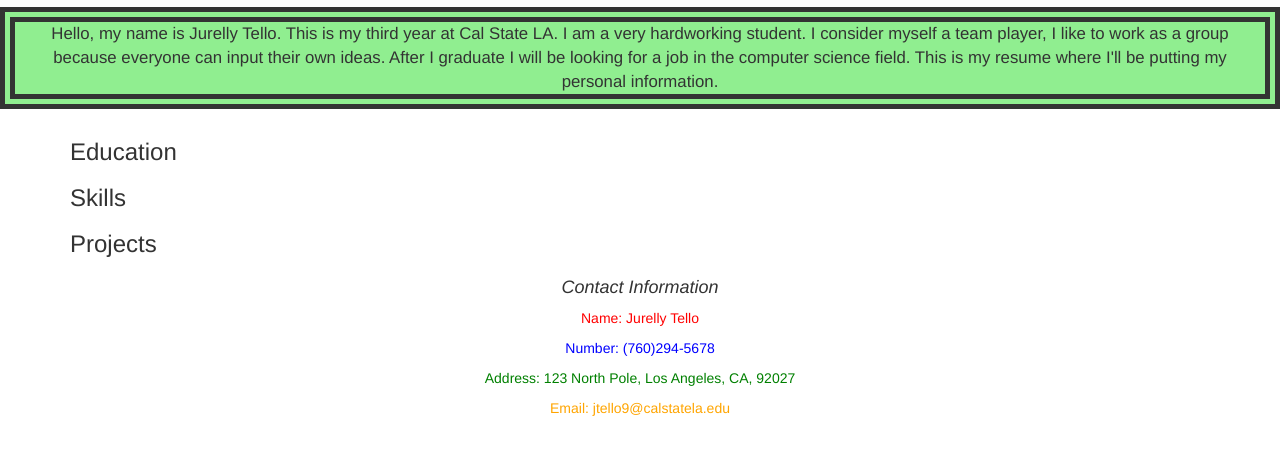
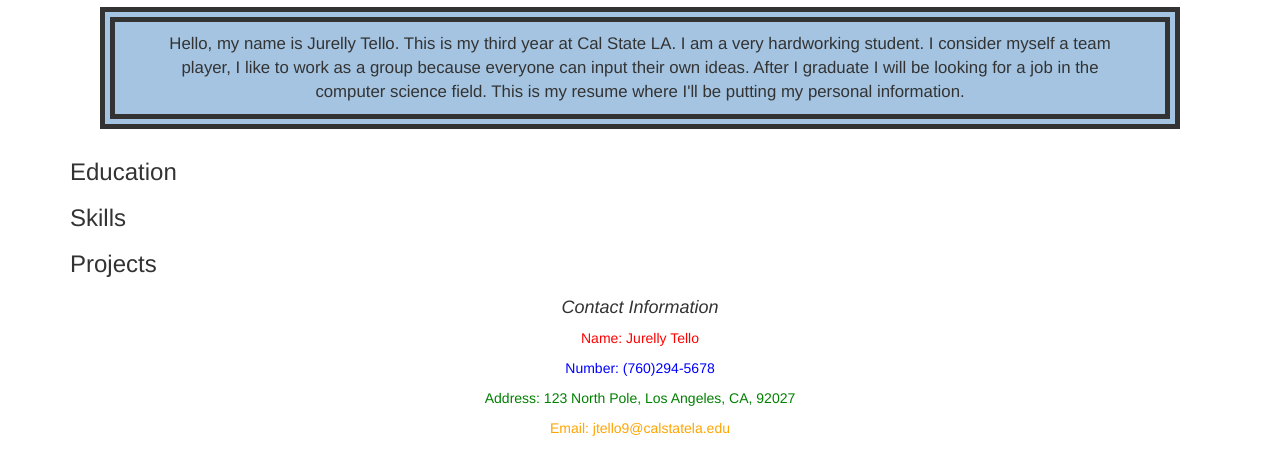
Before and after one commit to jtello9/resume, a plain HTML site: page public/index.html in a window 1280 px wide. Shown: the part 63-538 px from the top of the page. Drawn offline with nearby package versions, Linux system fonts and the light colour scheme.

Commit message:
resume third

```diff
--- a/public/index.html
+++ b/public/index.html
@@ -14,12 +14,18 @@ td {
 }
  */
 p.one {
+  margin-top: 10px;
+    margin-bottom: 10px;
+    margin-right: 100px;
+    margin-left: 100px;
     padding-right: 30px;
     padding-left: 30px;
+    padding-top: 10px;
+    padding-bottom: 10px;
     border-width: medium;
     border-style: double;
     border-width: 15px;
-    background-color: lightgreen;
+    background-color: rgb(164, 196, 225);
     font-size: 120%;
     text-align: center;
 }
```
Also changed, not shown: public/controllers/controllers.js (+1 -33 lines), server.js (+2 -19 lines).
